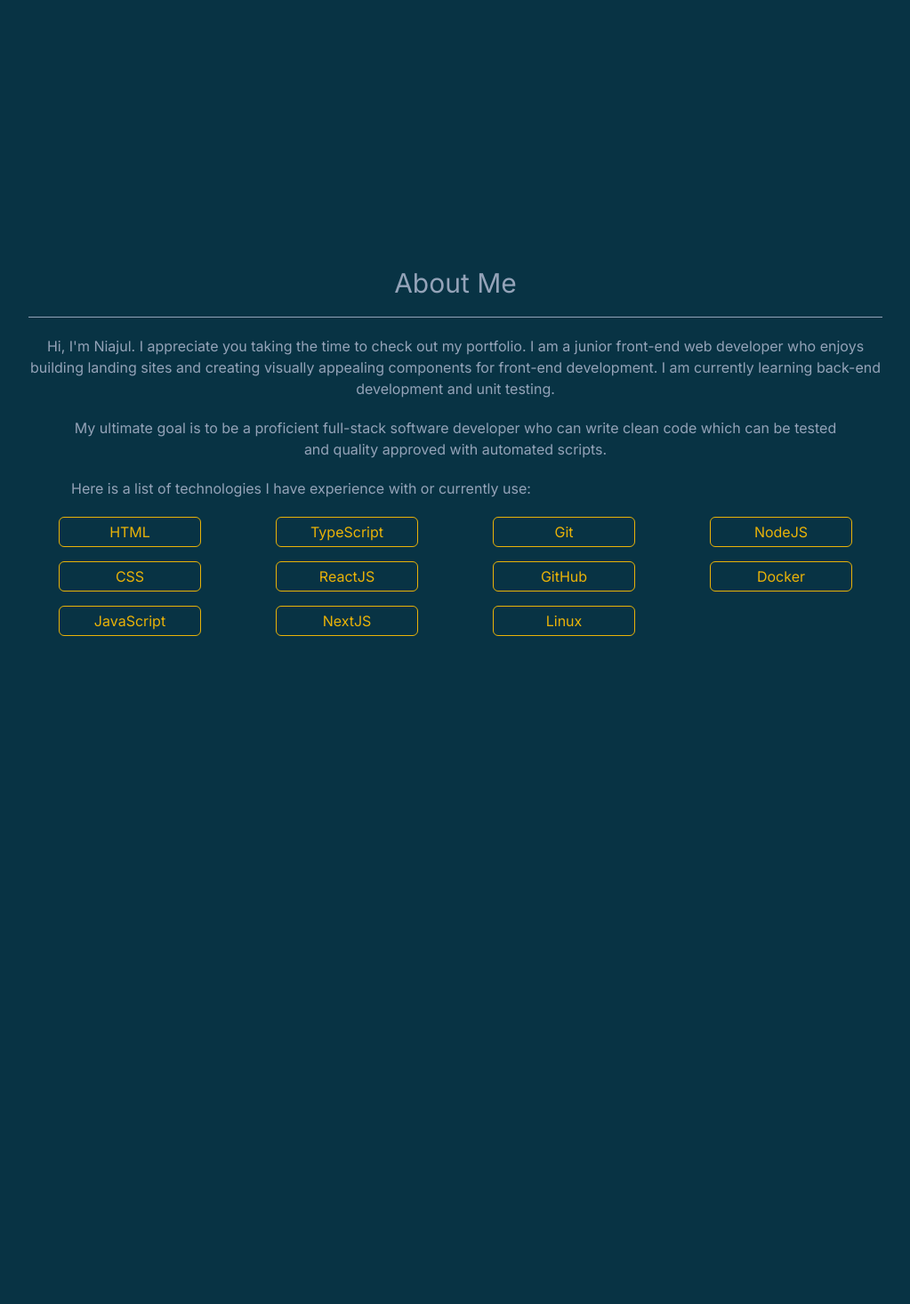
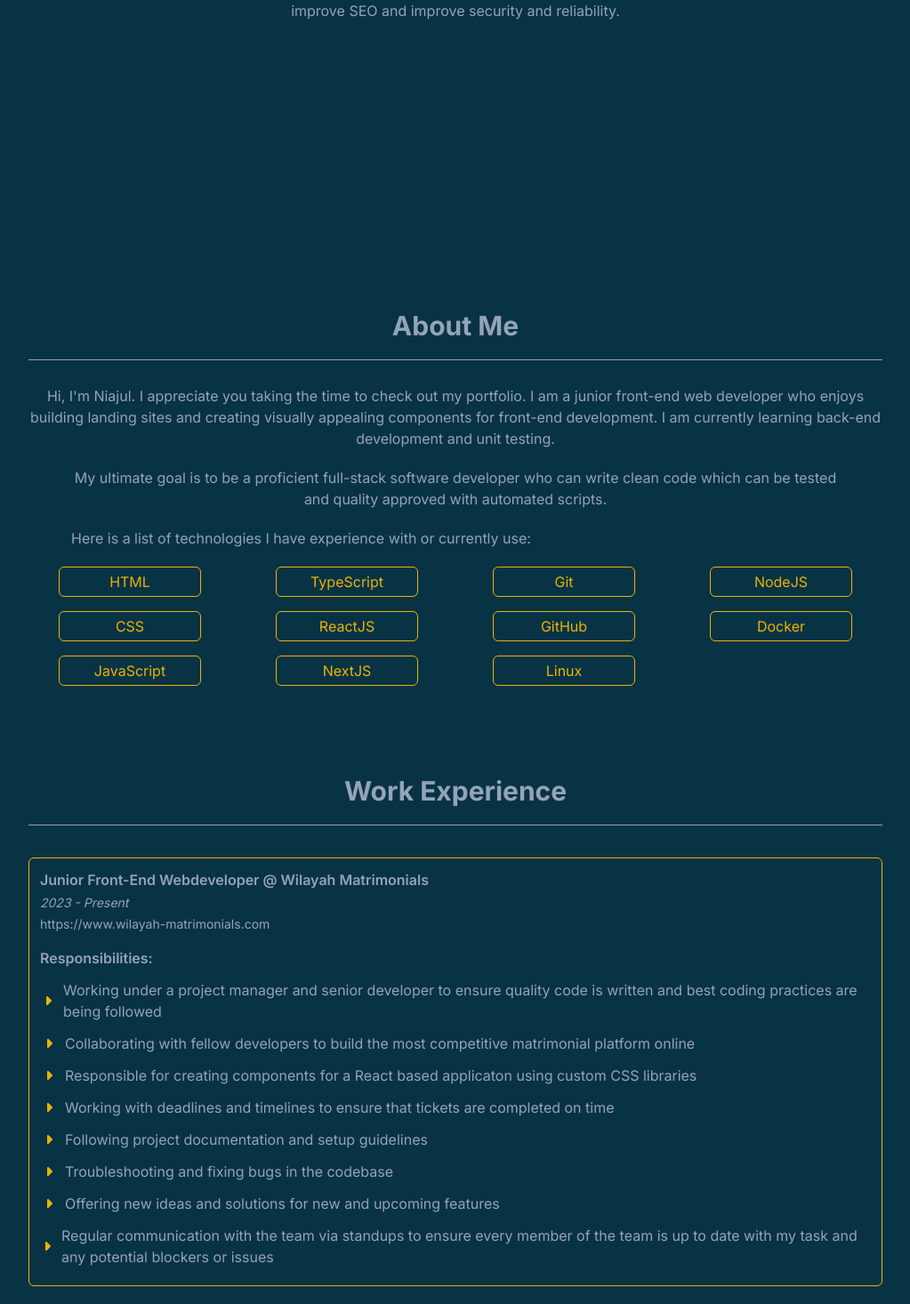
Before and after one commit to NiajulHoque/niajul-dev-portfolio, a Next.js app: page / in a window 1280 px wide. Shown: the part 416-1882 px from the top of the page at 89% size, without its empty margins (128-1151 px from the left). Before the commit the page ends 1151 px from the top, so only its background shows below. Built offline with nearby package versions, Linux system fonts and the light colour scheme.

Commit message:
feat: [86by49xjc] - Create a 'Work Experience' section

```diff
--- a/app/components/AboutMeSection.tsx
+++ b/app/components/AboutMeSection.tsx
@@ -16,15 +16,12 @@ function AboutMeSection() {
   ];
 
   return (
-    <section
-      id="about-me"
-      className="section max-w-[75%] mx-auto mt-[5rem] py-5 text-center"
-    >
-      <h1 className="text-3xl mb-5">About Me</h1>
+    <section id="about-me" className="mt-[5rem] py-5 text-center">
+      <h1 className="mb-5 text-3xl font-bold">About Me</h1>
 
       <hr className="my-4 border-space-gray" />
 
-      <p className="my-5">
+      <p className="my-5 pt-2">
         Hi, I'm Niajul. I appreciate you taking the time to check out my
         portfolio. I am a junior front-end web developer who enjoys building
         landing sites and creating visually appealing components for front-end
--- a/app/components/WorkExperienceSection.tsx
+++ b/app/components/WorkExperienceSection.tsx
@@ -1,7 +1,53 @@
 import React from "react";
+import WorkExperienceCard from "./reusable/WorkExperienceCard";
+
+type WorkExperience = {
+  title: string;
+  date: string;
+  companyLink?: string;
+  responsibilities: string[];
+};
 
 function WorkExperienceSection() {
-  return <div></div>;
+  const workExperiences: WorkExperience[] = [
+    {
+      title: "Junior Front-End Webdeveloper @ Wilayah Matrimonials",
+      date: "2023 - Present",
+      companyLink: "https://www.wilayah-matrimonials.com",
+      responsibilities: [
+        "Working under a project manager and senior developer to ensure quality code is written and best coding practices are being followed",
+        "Collaborating with fellow developers to build the most competitive matrimonial platform online",
+        "Responsible for creating components for a React based applicaton using custom CSS libraries",
+        "Working with deadlines and timelines to ensure that tickets are completed on time",
+        "Following project documentation and setup guidelines",
+        "Troubleshooting and fixing bugs in the codebase",
+        "Offering new ideas and solutions for new and upcoming features",
+        "Regular communication with the team via standups to ensure every member of the team is up to date with my task and any potential blockers or issues",
+      ],
+    },
+  ];
+
+  return (
+    <section id="work-experience" className="w-full mt-[5rem] text-center">
+      <h1 className="mb-5 text-3xl font-bold">Work Experience</h1>
+
+      <hr className="my-4 border-space-gray" />
+
+      <div className="flex flex-col justify-center items-center py-2">
+        {workExperiences.map(
+          (workExperience: WorkExperience, index: number) => (
+            <WorkExperienceCard
+              key={index}
+              title={workExperience.title}
+              date={workExperience.date}
+              companyLink={workExperience.companyLink}
+              responsibilities={workExperience.responsibilities}
+            />
+          )
+        )}
+      </div>
+    </section>
+  );
 }
 
 export default WorkExperienceSection;
--- a/app/components/core/NavbarSection.tsx
+++ b/app/components/core/NavbarSection.tsx
@@ -31,7 +31,9 @@ function NavbarSection() {
     <nav className="w-full py-3 fixed top-0 left-0 z-50 shadow-md backdrop-blur-md">
       <ul className="flex flex-row items-center justify-between">
         <li className="py-1 px-2 ml-5">
-          <img src="/logo.png" alt="Logo" height={20} width={20} />
+          <a href="/">
+            <img src="/logo.png" alt="Logo" height={20} width={20} />
+          </a>
         </li>
 
         <span className="flex flex-row items-center justify-end">
--- /dev/null
+++ b/app/components/reusable/WorkExperienceCard.tsx
@@ -0,0 +1,45 @@
+import { faCaretRight } from "@fortawesome/free-solid-svg-icons";
+import { FontAwesomeIcon } from "@fortawesome/react-fontawesome";
+import React from "react";
+
+type Props = {
+  title: string;
+  date: string;
+  companyLink?: string;
+  responsibilities: string[];
+};
+
+function WorkExperienceCard({
+  title,
+  date,
+  companyLink,
+  responsibilities,
+}: Props) {
+  return (
+    <div className="flex flex-col my-3 p-3 text-left border border-solid border-yellow-500 rounded-md">
+      <h3 className="font-semibold">{title}</h3>
+      <p className="my-1 text-sm italic">{date}</p>
+      <p className="text-sm mb-3">{companyLink}</p>
+
+      <p className="my-1 font-semibold">Responsibilities:</p>
+      <div>
+        {responsibilities.map((responsibility: string, index: number) => (
+          <ul
+            key={index}
+            className="flex flex-row justify-start items-center my-1"
+          >
+            <FontAwesomeIcon
+              icon={faCaretRight}
+              height={20}
+              width={20}
+              className="mr-2 text-yellow-500"
+            />
+            <li className="my-1">{responsibility}</li>
+          </ul>
+        ))}
+      </div>
+    </div>
+  );
+}
+
+export default WorkExperienceCard;
--- a/app/page.tsx
+++ b/app/page.tsx
@@ -6,7 +6,7 @@ import WorkExperienceSection from "./components/WorkExperienceSection";
 
 function Home() {
   return (
-    <div>
+    <div className="max-w-[75%] mx-auto flex flex-col justify-center items-center">
       <DashboardSection />
       <AboutMeSection />
       <WorkExperienceSection />
```
